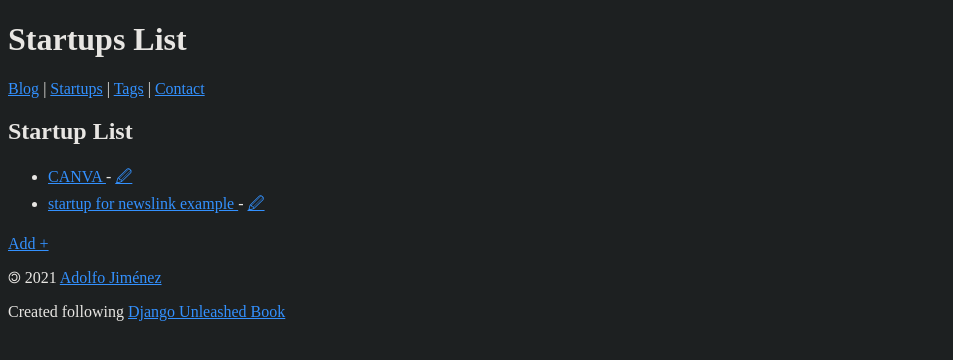
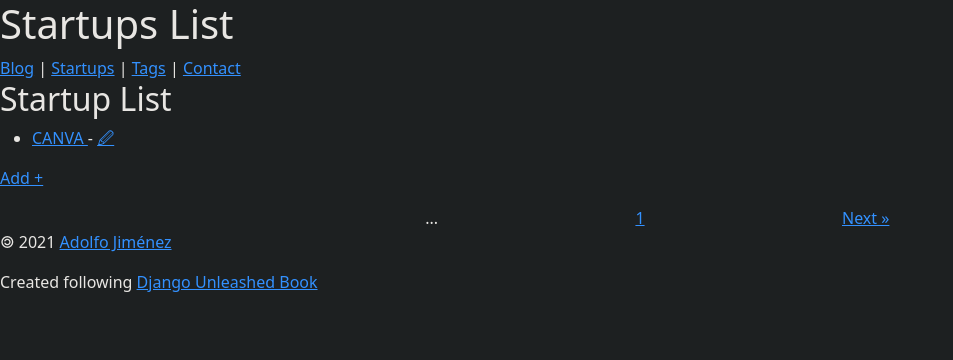
Before and after one commit to adolfojmnz/django-unleashed, a Django app: page /startup/ in a window 1280 px wide. Shown: the top 360 px of the page, without its empty margins (0-953 px from the left). Run offline with Django 3.2, Linux system fonts and the light colour scheme; data comes from the database, SQL or seed files in the repository.

Commit message:
Add pagination

```diff
--- a/blog/templates/blog/post_list.html
+++ b/blog/templates/blog/post_list.html
@@ -42,3 +42,7 @@
 		<a href="{% url 'post_create' %}">Add +</a>
 	</p>
 {% endblock %}
+
+{% block paginator %}
+	{% include "paginator_snippet.html" with object_list=post_list %}
+{% endblock %}
--- a/blog/views.py
+++ b/blog/views.py
@@ -14,6 +14,7 @@ from .utils import (
 
 class PostList(View, ObjectListMixin):
 	model = Post
+	paginate_by = 1
 	context_name = 'post_list'
 	template_name = 'blog/post_list.html'
 
--- a/organizer/templates/organizer/startup_list.html
+++ b/organizer/templates/organizer/startup_list.html
@@ -25,3 +25,7 @@
 	<a href="{% url 'startup_create' %}">Add +</a>
 </p>
 {% endblock %}
+
+{% block paginator %}
+	{% include "paginator_snippet.html" with object_list=startup_list %}
+{% endblock %}
--- a/organizer/templates/organizer/tag_list.html
+++ b/organizer/templates/organizer/tag_list.html
@@ -29,3 +29,7 @@
 	<a href="{% url 'tag_create' %}">Add +</a>
 </p>
 {% endblock %}
+
+{% block paginator %}
+	{% include "paginator_snippet.html" with object_list=tag_list %}
+{% endblock %}
--- a/organizer/utils.py
+++ b/organizer/utils.py
@@ -1,5 +1,25 @@
 from django.shortcuts import render, redirect, get_object_or_404
 from django.http import Http404, HttpResponseRedirect
+from django.core.paginator import Paginator
+
+
+class PaginatorMixin:
+	paginate_by = 5
+	initial_page_number = 1
+
+	def get_page(self, request):
+		paginator = Paginator(self.model.objects.all(), self.paginate_by)
+		total_pages = paginator.num_pages
+		try:
+			page_number = request.GET.get('page')
+			if int(page_number) > total_pages:
+				page_number = total_pages
+			elif int(page_number) < self.initial_page_number:
+				raise
+		except:
+			page_number = self.initial_page_number
+
+		return paginator.page(page_number)
 
 
 class GetObjectMixin:
@@ -50,7 +70,6 @@ class MethodsForHttpRequestsMixin(GetObjectMixin):
 					'form': form,
 					self.model.__name__.lower(): object
 				}
-				return render(request, self.template_name, context)
 		else:
 			form = self.form_class(request.POST)
 			if form.is_valid():
@@ -58,7 +77,7 @@ class MethodsForHttpRequestsMixin(GetObjectMixin):
 				return redirect(new_object)
 			else:
 				context = {'form': form}
-				return render(request, self.template_name, context)
+		return render(request, self.template_name, context)
 
 	def post_delete(self, request, **kwargs):
 		object = self.get_model_object(**kwargs)
@@ -71,11 +90,12 @@ class MethodsForHttpRequestsMixin(GetObjectMixin):
 		return redirect(self.redirect_to)
 
 
-class ObjectListMixin:
+class ObjectListMixin(PaginatorMixin):
 
 	def get(self, request):
+		page = self.get_page(request)
 		context = {
-			self.context_name: self.model.objects.all()
+			self.context_name: page,
 		}
 		return render(request, self.template_name, context)
 
--- a/organizer/views.py
+++ b/organizer/views.py
@@ -41,9 +41,11 @@ class TagDelete(View, DeleteObjectMixin):
 
 
 class StartupList(View, ObjectListMixin):
-    model = Startup
-    context_name = 'startup_list'
-    template_name = 'organizer/startup_list.html'
+	model = Startup
+	paginate_by = 1
+	initial_page_number = 1
+	context_name = 'startup_list'
+	template_name = 'organizer/startup_list.html'
 
 
 class StartupDetail(View, ObjectDetailMixin):
--- a/templates/base.html
+++ b/templates/base.html
@@ -8,6 +8,14 @@
 		Startup Organizer
 		{% endblock %}
 	</title>
+
+	{% block bootstrap %}
+		{# Bootstrap V5 CDN #}
+		<meta name="viewport" content="width=device-width, initial-scale=1">
+		<link href="https://cdn.jsdelivr.net/npm/bootstrap@5.1.3/dist/css/bootstrap.min.css" rel="stylesheet" integrity="sha384-1BmE4kWBq78iYhFldvKuhfTAU6auU8tT94WrHftjDbrCEXSU1oBoqyl2QvZ6jIW3" crossorigin="anonymous">
+		<script src="https://cdn.jsdelivr.net/npm/bootstrap@5.1.3/dist/js/bootstrap.bundle.min.js" integrity="sha384-ka7Sk0Gln4gmtz2MlQnikT1wXgYsOg+OMhuP+IlRH9sENBO0LRn5q+8nbTov4+1p" crossorigin="anonymous"></script>
+	{% endblock %}
+
 	<style>
 		body {
 			background: #1d2021;
@@ -59,6 +67,8 @@
 	</div>
 
 	<footer>
+		{% block paginator %}
+		{% endblock %}
 		<p>&#127279; 2021
 			<a href="https://github.com/Eadwulf/" title="Eadwulf on Github" target="_blank">
 				Adolfo Jiménez
--- /dev/null
+++ b/templates/paginator_snippet.html
@@ -0,0 +1,37 @@
+{% if object_list.has_other_pages %}
+	<div class="paginator">
+		<div class="container">
+		  <div class="row align-items-end">
+
+		    <div class="col text-end">
+				{% if object_list.has_previous %}
+			     	<a href="?page={{ object_list.previous_page_number }}">
+						&laquo; Previous
+					</a>
+				{% else %}
+					...
+				{% endif %}
+		    </div>
+
+		    <div class="col text-center">
+				<span class="current">
+					<a href="?page={{ object_list.number }}">
+						{{ object_list.number }}
+					</a>
+			  	</span>
+		    </div>
+
+		    <div class="col text-start">
+				{% if object_list.has_next %}
+				<a href="?page={{ object_list.next_page_number }}">
+					Next &raquo;
+				</a>
+				{% else %}
+					...
+				{% endif %}
+		    </div>
+
+		  </div>
+		</div>
+	</div>
+{% endif %}
```
Also changed, not shown: blog/utils.py (+24 -2 lines).
